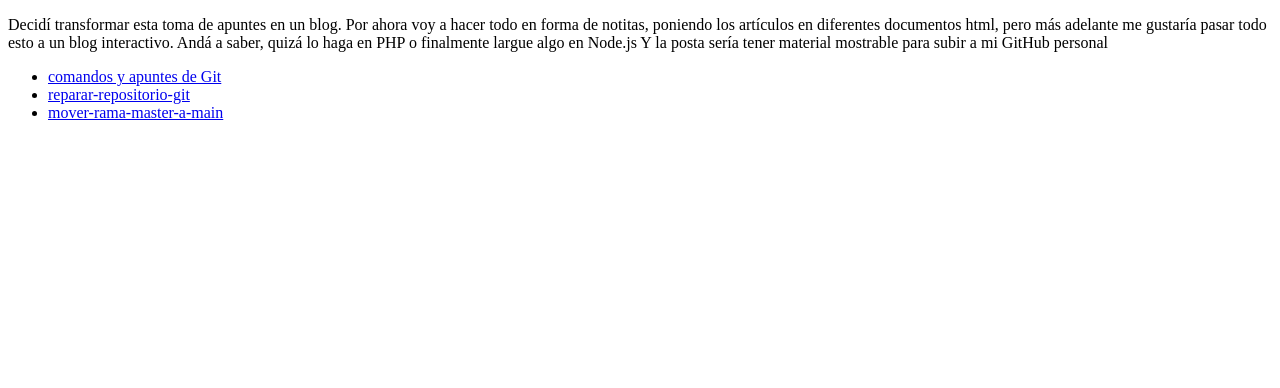
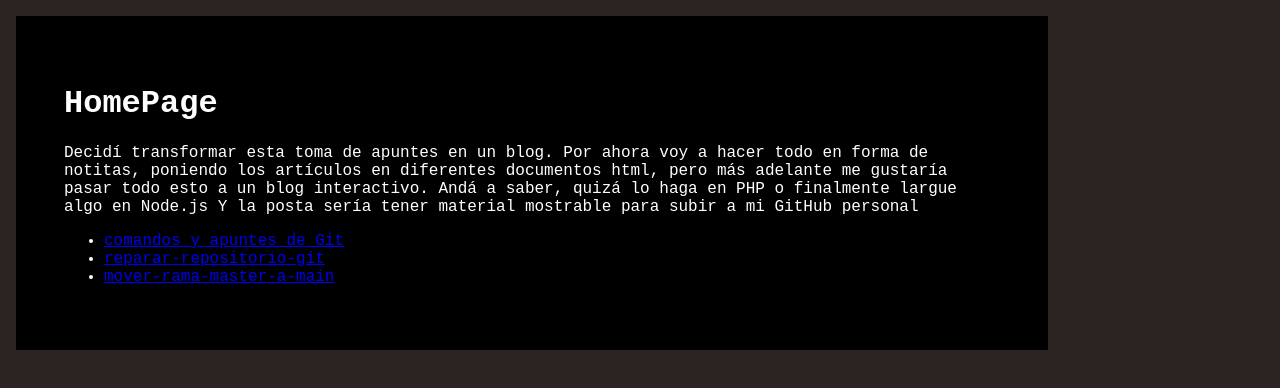
Before and after one commit to exetesting/apuntes-github, a plain HTML site: page index.html in a window 1280 px wide. Drawn offline with Linux system fonts and the light colour scheme.

Commit message:
agregado estilo al index

```diff
--- a/index.html
+++ b/index.html
@@ -4,9 +4,12 @@
     <meta charset="UTF-8">
     <meta http-equiv="X-UA-Compatible" content="IE=edge">
     <meta name="viewport" content="width=device-width, initial-scale=1.0">
+    <link rel="stylesheet" href="css/estilos.css">
     <title>HomePage</title>
 </head>
 <body>
+    <div class="container">
+        <h1>HomePage</h1>
         <p>Decidí transformar esta toma de apuntes en un blog.
             Por ahora voy a hacer todo en forma de notitas, poniendo los artículos en diferentes documentos html, pero más adelante me gustaría pasar todo esto a un blog interactivo.
             Andá a saber, quizá lo haga en PHP o finalmente largue algo en Node.js
@@ -17,5 +20,6 @@
             <li><a href="reparar-repositorio-git.html">reparar-repositorio-git</a></li>
             <li><a href="mover-rama-master-a-main.html">mover-rama-master-a-main</a></li>
         </ul>
+    </div>
 </body>
 </html>
```
Lines whose indentation alone changed are shown as unchanged.
